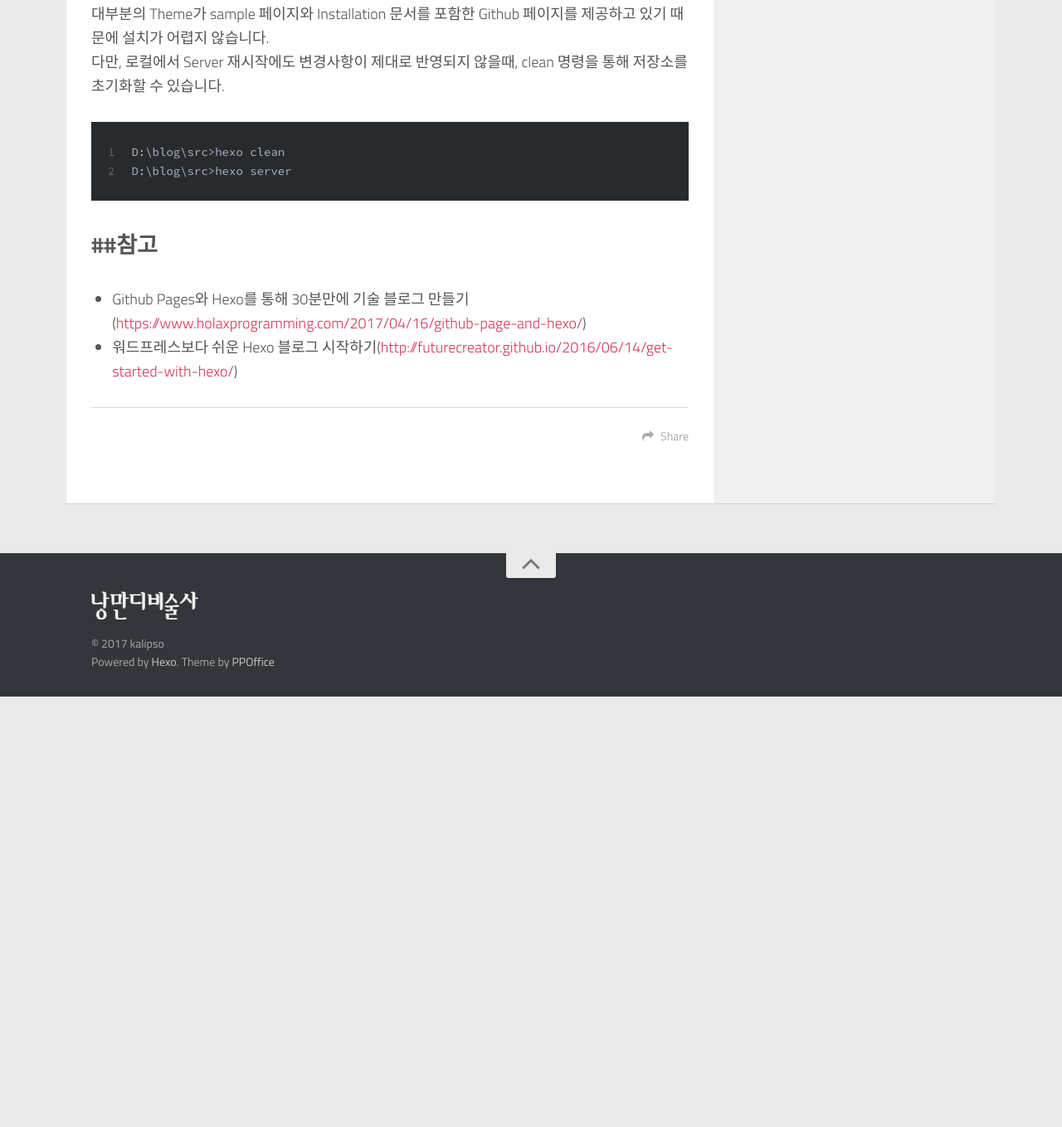
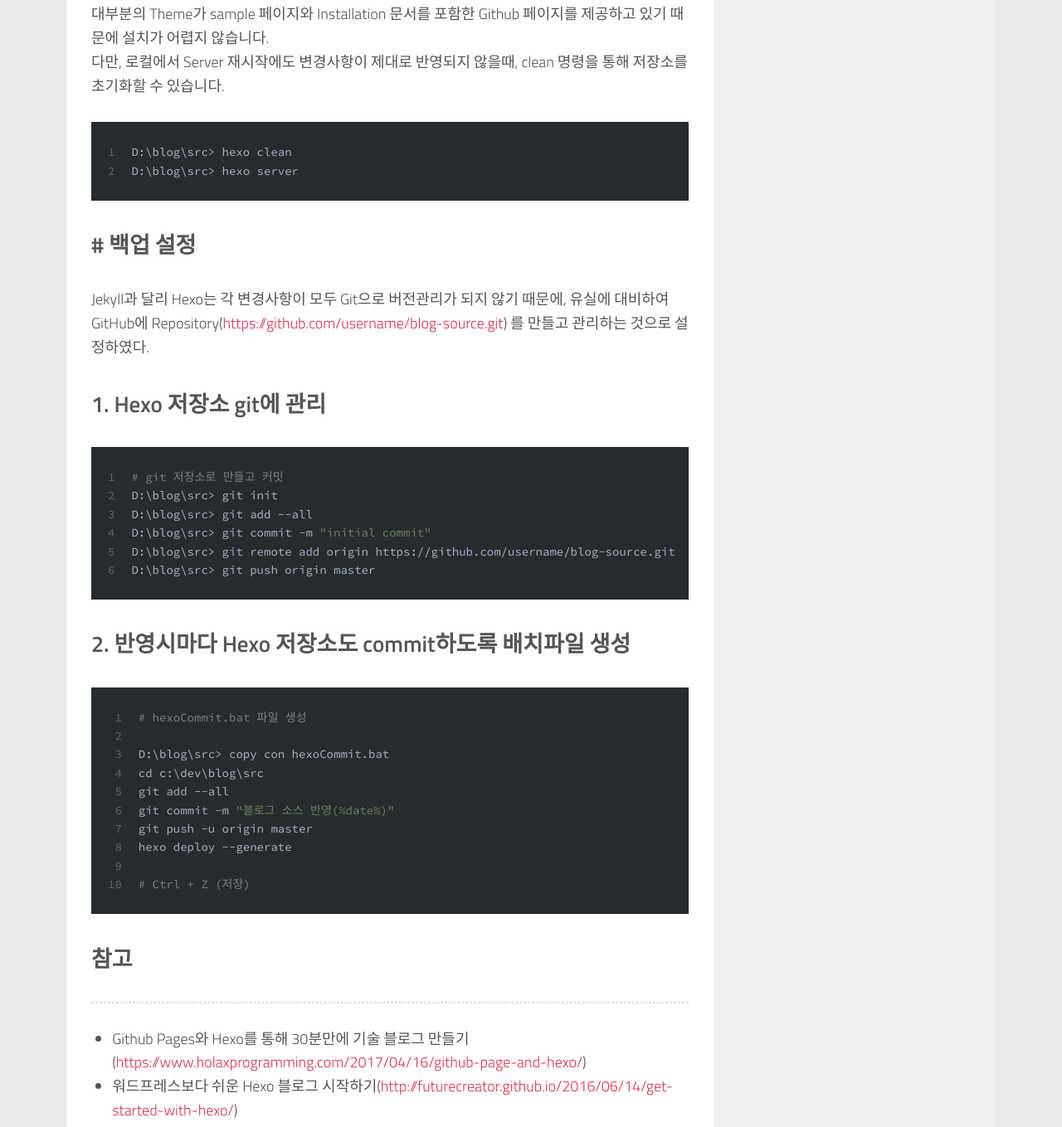
Before and after one commit to kalipso/kalipso.github.io, a plain HTML site: page 2017/11/08/how-to-make-hexo-blog-on-github-page/index.html in a window 1280 px wide. Shown: the part 5201-6560 px from the top of the page at 83% size. Before the commit the page ends 6041 px from the top, so only its background shows below. Drawn offline with Linux system fonts and the light colour scheme; a script that the page names is missing.

Commit message:
Site updated: 2017-11-08 22:59:37

```diff
--- a/2017/11/08/how-to-make-hexo-blog-on-github-page/index.html
+++ b/2017/11/08/how-to-make-hexo-blog-on-github-page/index.html
@@ -18,7 +18,7 @@
 <meta property="og:description" content="프롤로그올해 여름, 11개월 프로젝트를 마치고 나와서 오랜만에 티스토리 블로그를 접속했더니 접속이 되지 않았습니다. 다음 고객센터를 페이지를 통해서 티스토리 담당자랑 한참 실갱이를 했는데, 누군가 해킹을 해서 내 블로그와 글을 모두 삭제하였고, 해당 블로그는 결국 살릴 수 없다고 합니다. 쿠궁 ㅠㅠ 가끔씩 써오기는 했지만 나름 10년을 써왔던 블로그인데 한">
 <meta property="og:locale" content="en">
 <meta property="og:image" content="https://farm5.staticflickr.com/4573/38204775206_4a6d29f021_m.jpg">
-<meta property="og:updated_time" content="2017-11-08T12:29:37.361Z">
+<meta property="og:updated_time" content="2017-11-08T13:59:10.097Z">
 <meta name="twitter:card" content="summary">
 <meta name="twitter:title" content="Github Page에 Hexo 블로그 만들기">
 <meta name="twitter:description" content="프롤로그올해 여름, 11개월 프로젝트를 마치고 나와서 오랜만에 티스토리 블로그를 접속했더니 접속이 되지 않았습니다. 다음 고객센터를 페이지를 통해서 티스토리 담당자랑 한참 실갱이를 했는데, 누군가 해킹을 해서 내 블로그와 글을 모두 삭제하였고, 해당 블로그는 결국 살릴 수 없다고 합니다. 쿠궁 ㅠㅠ 가끔씩 써오기는 했지만 나름 10년을 써왔던 블로그인데 한">
@@ -209,8 +209,12 @@
 <p>   <a href="http://username.github.io" target="_blank" rel="external">http://username.github.io</a> 에 deploy 완료. </p>
 <h2 id="Theme-적용하기"><a href="#Theme-적용하기" class="headerlink" title="# Theme 적용하기"></a># Theme 적용하기</h2><p><a href="https://hexo.io/themes/" target="_blank" rel="external">https://hexo.io/themes/</a> 에 접속해서 Hexo에서 사용할 수 있는 여러가지 Theme를 확인하고 선택할 수 있습니다.<br>저는 많은 블로그들이 사용하고 있는 hueman(<a href="https://github.com/ppoffice/hexo-theme-hueman/wiki/Installation" target="_blank" rel="external">https://github.com/ppoffice/hexo-theme-hueman/wiki/Installation</a>) 을 사용했습니다. (중국어로 된 테마도 많은데, 언어 문제로 포기..)</p>
 <p>대부분의 Theme가 sample 페이지와 Installation 문서를 포함한 Github 페이지를 제공하고 있기 때문에 설치가 어렵지 않습니다.<br>다만, 로컬에서 Server 재시작에도 변경사항이 제대로 반영되지 않을때, clean 명령을 통해 저장소를 초기화할 수 있습니다.</p>
-<figure class="highlight bash"><table><tr><td class="gutter"><pre><div class="line">1</div><div class="line">2</div></pre></td><td class="code"><pre><div class="line">D:\blog\src&gt;hexo clean</div><div class="line">D:\blog\src&gt;hexo server</div></pre></td></tr></table></figure>
-<h2 id="참고"><a href="#참고" class="headerlink" title="##참고"></a>##참고</h2><ul>
+<figure class="highlight bash"><table><tr><td class="gutter"><pre><div class="line">1</div><div class="line">2</div></pre></td><td class="code"><pre><div class="line">D:\blog\src&gt; hexo clean</div><div class="line">D:\blog\src&gt; hexo server</div></pre></td></tr></table></figure>
+<h2 id="백업-설정"><a href="#백업-설정" class="headerlink" title="# 백업 설정"></a># 백업 설정</h2><p>Jekyll과 달리 Hexo는 각 변경사항이 모두 Git으로 버전관리가 되지 않기 때문에, 유실에 대비하여 GitHub에 Repository(<a href="https://github.com/username/blog-source.git" target="_blank" rel="external">https://github.com/username/blog-source.git</a>) 를 만들고 관리하는 것으로 설정하였다.</p>
+<h2 id="1-Hexo-저장소-git에-관리"><a href="#1-Hexo-저장소-git에-관리" class="headerlink" title="1. Hexo 저장소 git에 관리"></a>1. Hexo 저장소 git에 관리</h2><figure class="highlight bash"><table><tr><td class="gutter"><pre><div class="line">1</div><div class="line">2</div><div class="line">3</div><div class="line">4</div><div class="line">5</div><div class="line">6</div></pre></td><td class="code"><pre><div class="line"><span class="comment"># git 저장소로 만들고 커밋</span></div><div class="line">D:\blog\src&gt; git init</div><div class="line">D:\blog\src&gt; git add --all</div><div class="line">D:\blog\src&gt; git commit -m <span class="string">"initial commit"</span></div><div class="line">D:\blog\src&gt; git remote add origin https://github.com/username/blog-source.git</div><div class="line">D:\blog\src&gt; git push origin master</div></pre></td></tr></table></figure>
+<h2 id="2-반영시마다-Hexo-저장소도-commit하도록-배치파일-생성"><a href="#2-반영시마다-Hexo-저장소도-commit하도록-배치파일-생성" class="headerlink" title="2. 반영시마다 Hexo 저장소도 commit하도록 배치파일 생성"></a>2. 반영시마다 Hexo 저장소도 commit하도록 배치파일 생성</h2><figure class="highlight bash"><table><tr><td class="gutter"><pre><div class="line">1</div><div class="line">2</div><div class="line">3</div><div class="line">4</div><div class="line">5</div><div class="line">6</div><div class="line">7</div><div class="line">8</div><div class="line">9</div><div class="line">10</div></pre></td><td class="code"><pre><div class="line"><span class="comment"># hexoCommit.bat 파일 생성</span></div><div class="line"></div><div class="line">D:\blog\src&gt; copy con hexoCommit.bat</div><div class="line"><span class="built_in">cd</span> c:\dev\blog\src</div><div class="line">git add --all</div><div class="line">git commit -m <span class="string">"블로그 소스 반영(%date%)"</span></div><div class="line">git push -u origin master</div><div class="line">hexo deploy --generate</div><div class="line"></div><div class="line"><span class="comment"># Ctrl + Z (저장)</span></div></pre></td></tr></table></figure>
+<h2 id="참고"><a href="#참고" class="headerlink" title="참고"></a>참고</h2><hr>
+<ul>
 <li>Github Pages와 Hexo를 통해 30분만에 기술 블로그 만들기(<a href="https://www.holaxprogramming.com/2017/04/16/github-page-and-hexo/" target="_blank" rel="external">https://www.holaxprogramming.com/2017/04/16/github-page-and-hexo/</a>)</li>
 <li>워드프레스보다 쉬운 Hexo 블로그 시작하기(<a href="http://futurecreator.github.io/2016/06/14/get-started-with-hexo/" target="_blank" rel="external">http://futurecreator.github.io/2016/06/14/get-started-with-hexo/</a>)</li>
 </ul>
```
Also changed, not shown: content.json (+1 -1 lines).
